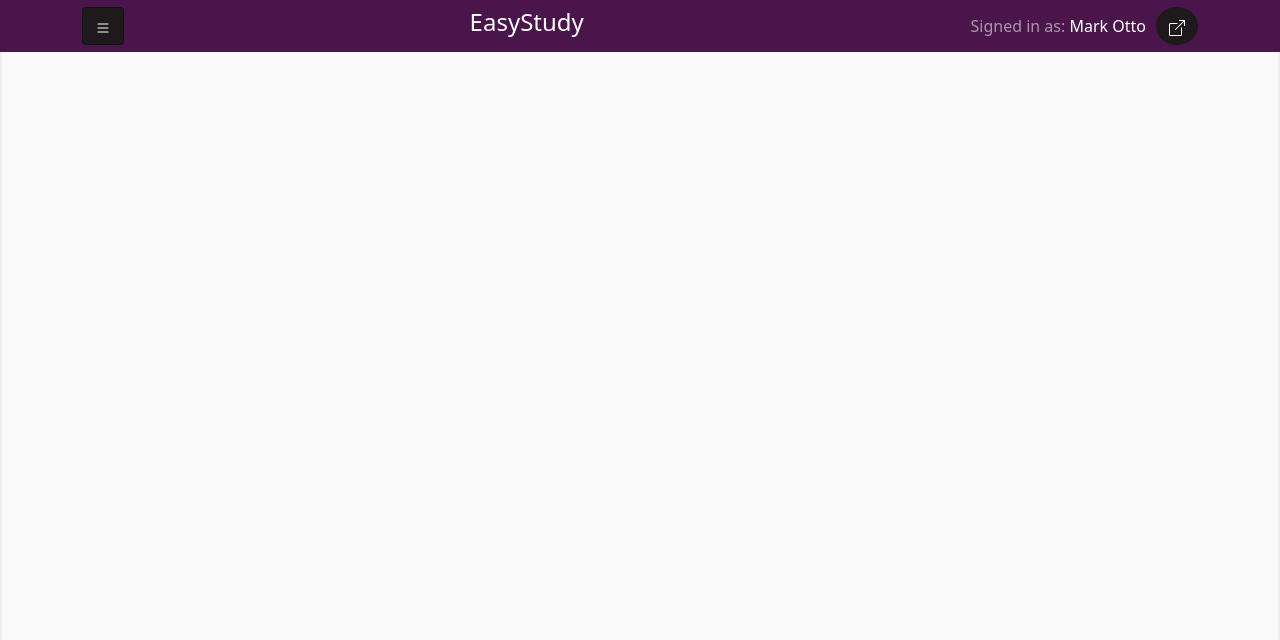
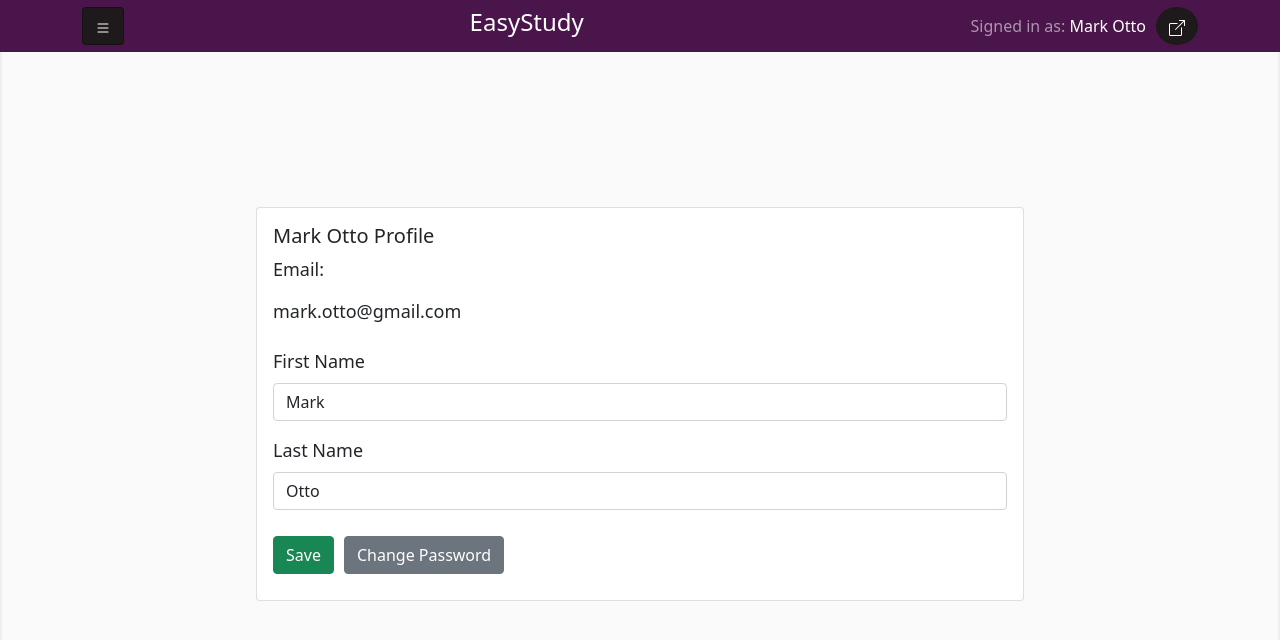
Before and after one commit to joacocruz6/easy_study, a React (Create React App) app: page /profile in a window 1280 px wide. Shown: the top 640 px of the page. Built offline with nearby package versions, Linux system fonts and the light colour scheme.

Commit message:
feat(cards): add card form

```diff
--- a/src/App.js
+++ b/src/App.js
@@ -8,6 +8,7 @@ import { BrowserRouter, Routes, Route } from "react-router-dom";
 import ExerciseDetail from "./components/ExerciseDetail/ExerciseDetail";
 import HomePage from "./components/HomePage/HomePage";
 import LoginPage from "./components/LoginPage/LoginPage";
+import Profile from "./components/Profile/Profile";
 
 const Main = () => {
 	return (
@@ -25,6 +26,7 @@ const Main = () => {
 						<Route path="my_exercises" element={<ExerciseList />} />
 					</Route>
 					<Route path="login" element={<LoginPage />} />
+					<Route path="profile" element={<Profile />} />
 				</Routes>
 			</BrowserRouter>
 		</div>
--- /dev/null
+++ b/src/components/CardForm/CardForm.css
@@ -0,0 +1,8 @@
+.form {
+	font-size: large;
+	text-align: left;
+}
+
+.card {
+	width: 60vw;
+}
--- /dev/null
+++ b/src/components/CardForm/CardForm.jsx
@@ -0,0 +1,27 @@
+import React from "react";
+import Card from "react-bootstrap/Card";
+import Form from "react-bootstrap/Form";
+
+import "./CardForm.css";
+
+const CardForm = (props) => {
+	const extraComponents = props.hasOwnProperty("extraComponents")
+		? props.extraComponents
+		: [];
+	return (
+		<>
+			<Card className="card">
+				<Card.Body>
+					<Card.Title>{props.cardTitle}</Card.Title>
+					<Form className="form">
+						{props.inputs.map((input) => input)}
+					</Form>
+					{props.saveButton}
+					{extraComponents.map((component) => component)}
+				</Card.Body>
+			</Card>
+		</>
+	);
+};
+
+export default CardForm;
--- a/src/components/Navbar/NavigationMenu/NavigationProfile/NavigationProfile.jsx
+++ b/src/components/Navbar/NavigationMenu/NavigationProfile/NavigationProfile.jsx
@@ -22,7 +22,11 @@ const NavigationProfile = () => {
 					delay={{ show: 250, hide: 400 }}
 					overlay={renderTooltip}
 				>
-					<Button className="profile_button" variant="secondary">
+					<Button
+						href="/profile"
+						className="profile_button"
+						variant="secondary"
+					>
 						<BsFillGearFill className="gear_position" />
 					</Button>
 				</OverlayTrigger>
--- /dev/null
+++ b/src/components/Profile/Profile.jsx
@@ -0,0 +1,58 @@
+import React from "react";
+import CardForm from "../CardForm/CardForm";
+import Button from "react-bootstrap/Button";
+import { Form } from "react-bootstrap";
+
+const Profile = () => {
+	const title = "Mark Otto Profile";
+
+	const button = (
+		<Button type="submit" variant="success">
+			Save
+		</Button>
+	);
+	const email = (
+		<>
+			<Form.Group className="mb-3" controlId="formEmail">
+				<Form.Label>Email:</Form.Label>
+				<Form.Control
+					plaintext
+					readOnly
+					defaultValue="mark.otto@gmail.com"
+				/>
+			</Form.Group>
+		</>
+	);
+	const firstNameInput = (
+		<>
+			<Form.Group className="mb-3" controlId="formFirstName">
+				<Form.Label>First Name</Form.Label>
+				<Form.Control type="input" defaultValue="Mark" />
+			</Form.Group>
+		</>
+	);
+	const lastNameInput = (
+		<>
+			<Form.Group className="mb-3" controlId="formLastName">
+				<Form.Label>Last Name</Form.Label>
+				<Form.Control type="input" defaultValue="Otto" />
+			</Form.Group>
+		</>
+	);
+	const changePassword = (
+		<Button style={{ margin: "10px" }} variant="secondary">
+			Change Password
+		</Button>
+	);
+
+	return (
+		<CardForm
+			cardTitle={title}
+			inputs={[email, firstNameInput, lastNameInput]}
+			saveButton={button}
+			extraComponents={[changePassword]}
+		/>
+	);
+};
+
+export default Profile;
```
Also changed, not shown: src/components/CreateAccount/CreateAccount.css (added), src/components/CreateAccount/CreateAccount.jsx (added), src/components/Profile/Profile.css (added).
